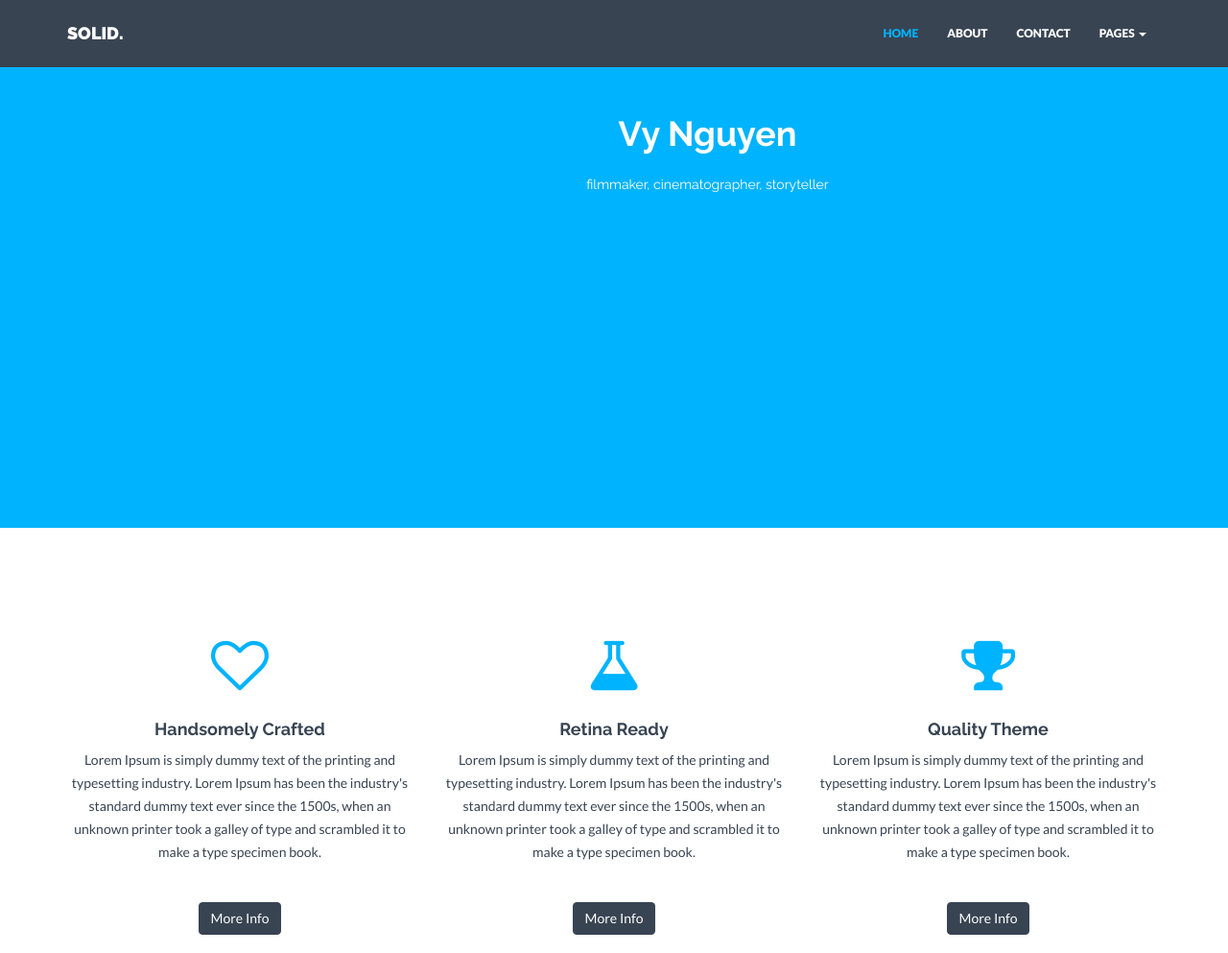
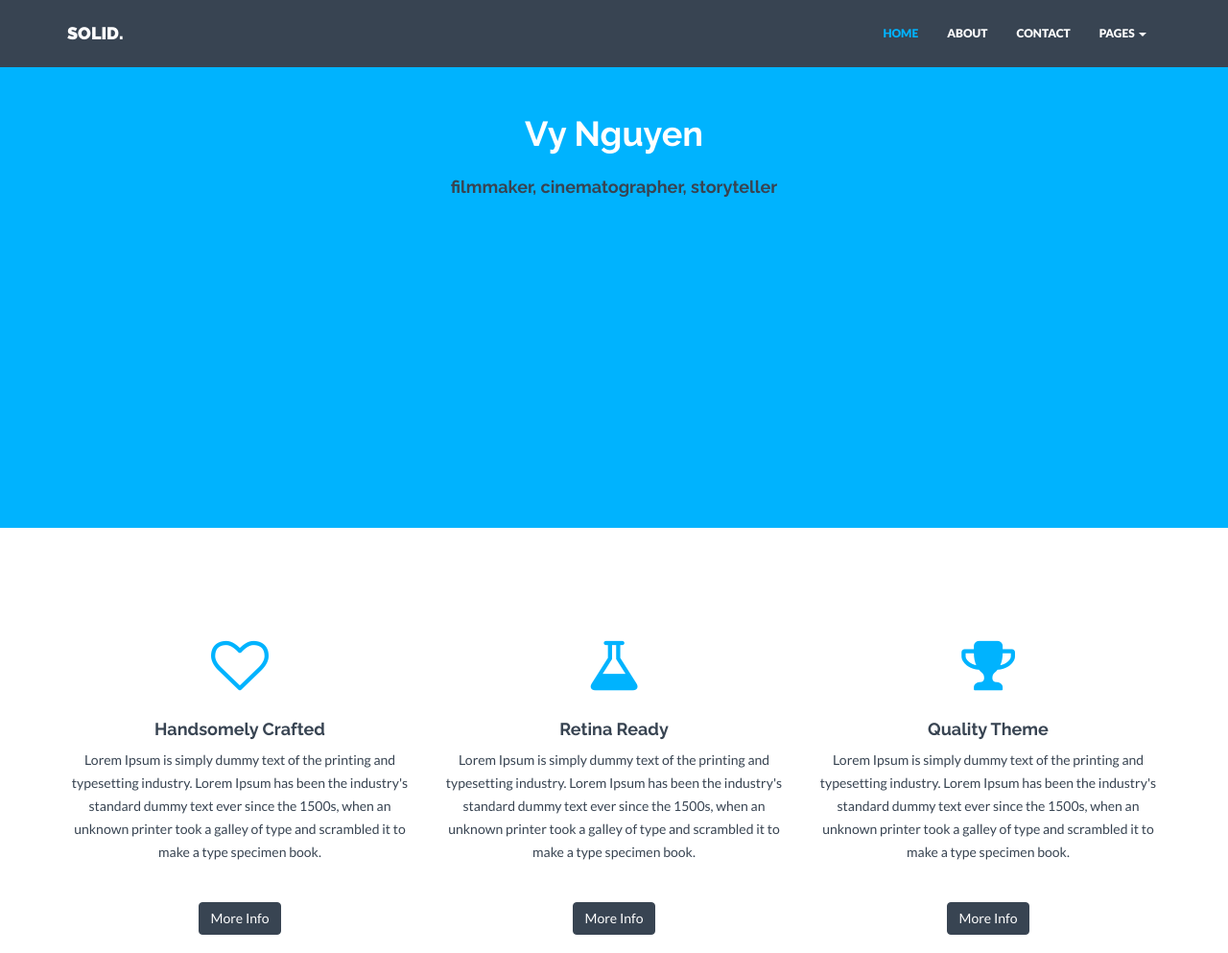
Before and after one commit to vynguyenfilms/portfolio, a plain HTML site: page index.html in a window 1280 px wide. Shown: the top 993 px of the page at 96% size. Drawn offline with nearby package versions, Linux system fonts and the light colour scheme.

Commit message:
re-update front page

```diff
--- a/index.html
+++ b/index.html
@@ -30,8 +30,7 @@
     <script src="assets/js/modernizr.js"></script>
   </head>
 
-
-<body>
+  <body>
 
     <!-- Fixed navbar -->
     <div class="navbar navbar-default navbar-fixed-top" role="navigation">
@@ -70,9 +69,9 @@
 	<div id="headerwrap">
 	    <div class="container">
 			<div class="row">
-				<div class="col-lg-10 col-lg-offset-2">
+				<div class="col-lg-8 col-lg-offset-2">
 					<h1>Vy Nguyen</h1>
-					<h5>filmmaker, cinematographer, storyteller</h5>
+					<h4>filmmaker, cinematographer, storyteller</h4>
 				</div>
 			</div><!-- /row -->
 	    </div> <!-- /container -->
@@ -453,7 +452,6 @@
 		setPortfolio();
 	});
 })(jQuery);
-
 </script>
   </body>
 </html>
```
